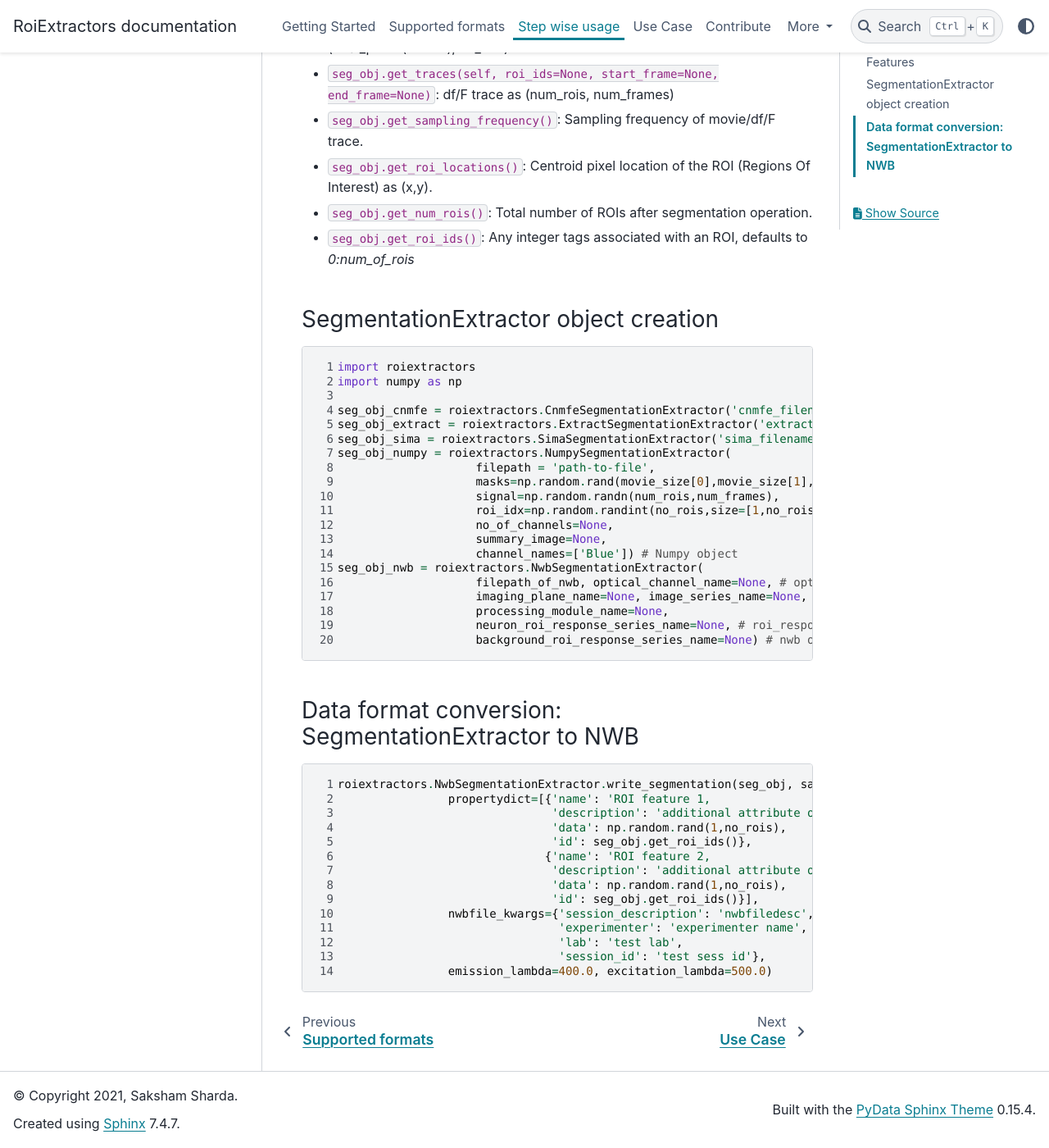
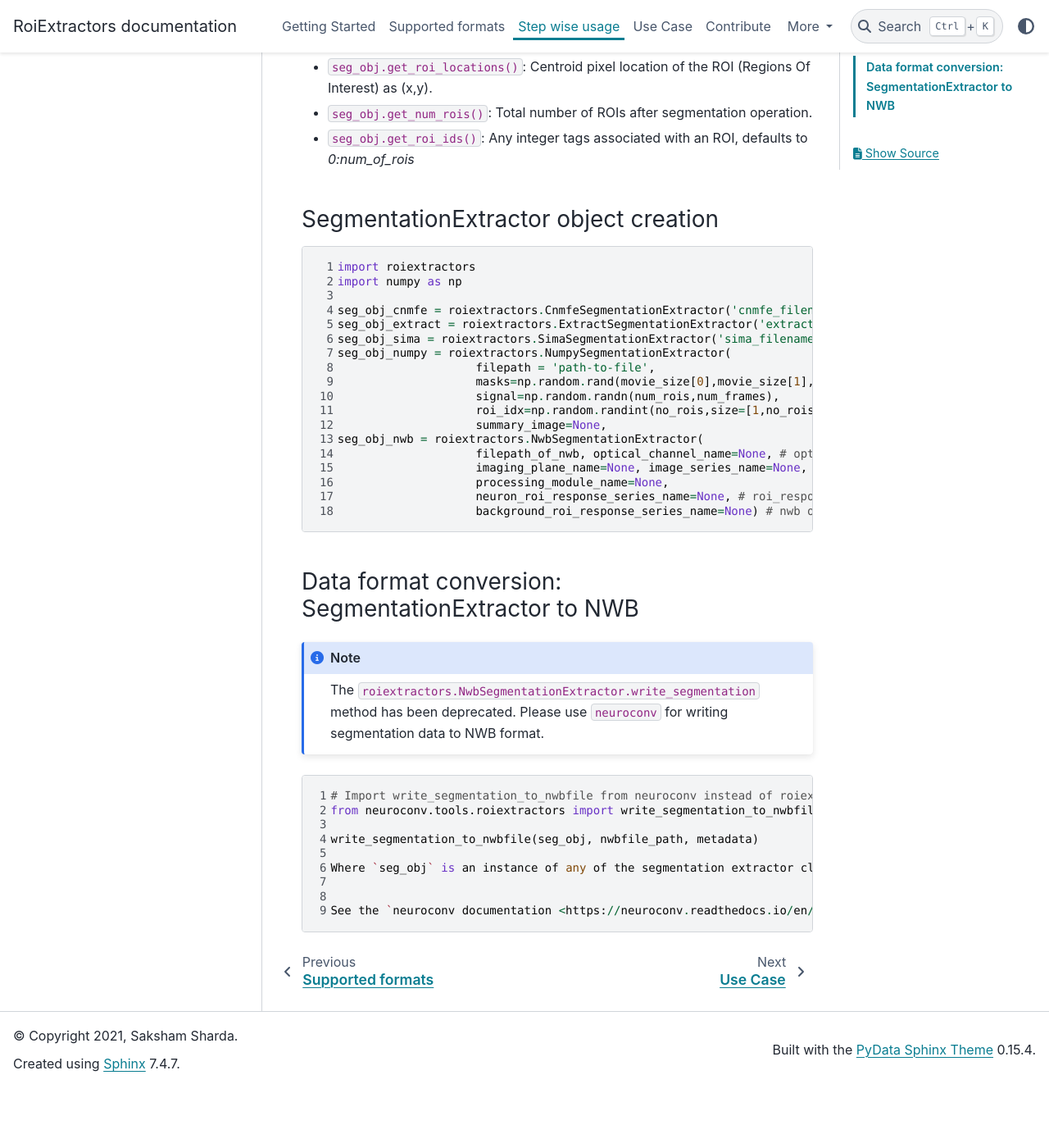
Before and after one commit to catalystneuro/roiextractors, a Sphinx documentation site: the page built from docs/source/usage.rst, in a window 1280 px wide and 1400 px high, scrolled down 638 px. Shown: the whole window at 82% size. Built offline with Sphinx 7.4.7 and the PyData theme 0.15.4, drawn with Linux system fonts in a browser that asks for light colours; after the commit the page ends 1964 px from its top, so only the background shows below that; some of the changed text lies outside the part shown.

Commit message:
Fix documentation issue #260 (#468)
Co-authored-by: Szonja Weigl <weigl.anna.szonja@hallgato.ppke.hu>

```diff
--- a/docs/source/usage.rst
+++ b/docs/source/usage.rst
@@ -10,10 +10,6 @@ Features
 ---------
 1. **SegmentationExtractor object**:
 
-- ``seg_obj.get_channel_names()`` : List of optical channel names
-- ``seg_obj.get_num_channels()`` :Number of channels
-- ``seg_obj.get_movie_framesize()``:(height, width) of raw movie
-- ``seg_obj.get_movie_location()``:Location of storage of movie/tiff images
 - ``seg_obj.get_image_masks(self, roi_ids=None)``:Image masks as (ht, wd, num_rois) with each value as the weight given during segmentation operation.
 - ``seg_obj.get_pixel_masks(roi_ids=None)``: Get pixel masks as (total_pixels(ht*wid), no_rois)
 - ``seg_obj.get_traces(self, roi_ids=None, start_frame=None, end_frame=None)``: df/F trace as (num_rois, num_frames)
@@ -39,9 +35,7 @@ SegmentationExtractor object creation
                         masks=np.random.rand(movie_size[0],movie_size[1],no_rois),
                         signal=np.random.randn(num_rois,num_frames),
                         roi_idx=np.random.randint(no_rois,size=[1,no_rois]),
-                        no_of_channels=None,
                         summary_image=None,
-                        channel_names=['Blue']) # Numpy object
     seg_obj_nwb = roiextractors.NwbSegmentationExtractor(
                         filepath_of_nwb, optical_channel_name=None, # optical channel to extract and store info from
                         imaging_plane_name=None, image_series_name=None, # imaging plane to extract and store data from
@@ -52,20 +46,19 @@ SegmentationExtractor object creation
 Data format conversion: SegmentationExtractor to NWB
 -----------------------------------------------------
 
+.. note::
+   The ``roiextractors.NwbSegmentationExtractor.write_segmentation`` method has been deprecated.
+   Please use ``neuroconv`` for writing segmentation data to NWB format.
+
 .. code-block:: python
     :linenos:
 
-    roiextractors.NwbSegmentationExtractor.write_segmentation(seg_obj, saveloc,
-                    propertydict=[{'name': 'ROI feature 1,
-                                   'description': 'additional attribute of each ROI',
-                                   'data': np.random.rand(1,no_rois),
-                                   'id': seg_obj.get_roi_ids()},
-                                  {'name': 'ROI feature 2,
-                                   'description': 'additional attribute of each ROI',
-                                   'data': np.random.rand(1,no_rois),
-                                   'id': seg_obj.get_roi_ids()}],
-                    nwbfile_kwargs={'session_description': 'nwbfiledesc',
-                                    'experimenter': 'experimenter name',
-                                    'lab': 'test lab',
-                                    'session_id': 'test sess id'},
-                    emission_lambda=400.0, excitation_lambda=500.0)
+    # Import write_segmentation_to_nwbfile from neuroconv instead of roiextractors
+    from neuroconv.tools.roiextractors import write_segmentation_to_nwbfile
+
+    write_segmentation_to_nwbfile(seg_obj, nwbfile_path, metadata)
+
+    Where `seg_obj` is an instance of any of the segmentation extractor classes, `nwbfile_path` is the path to the NWB file, and `metadata` is a dictionary containing metadata for the NWB file.
+
+
+    See the `neuroconv documentation <https://neuroconv.readthedocs.io/en/stable/api/tools.roiextractors.html>`_ for more details.
```
Also changed, not shown: CHANGELOG.md (+1 -0 lines), 1 other file.
